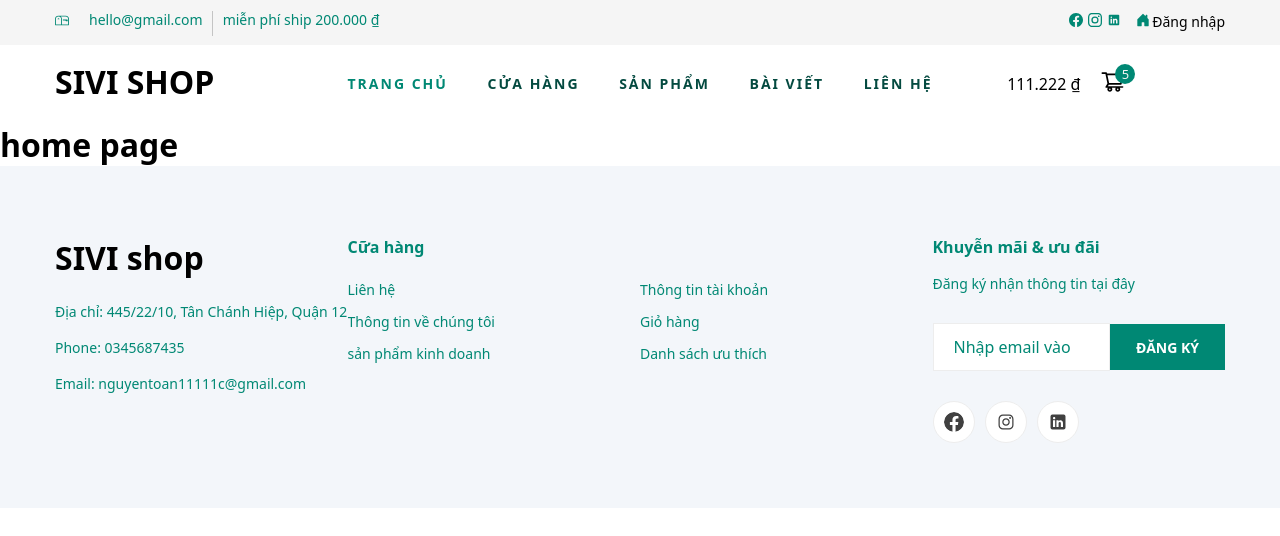
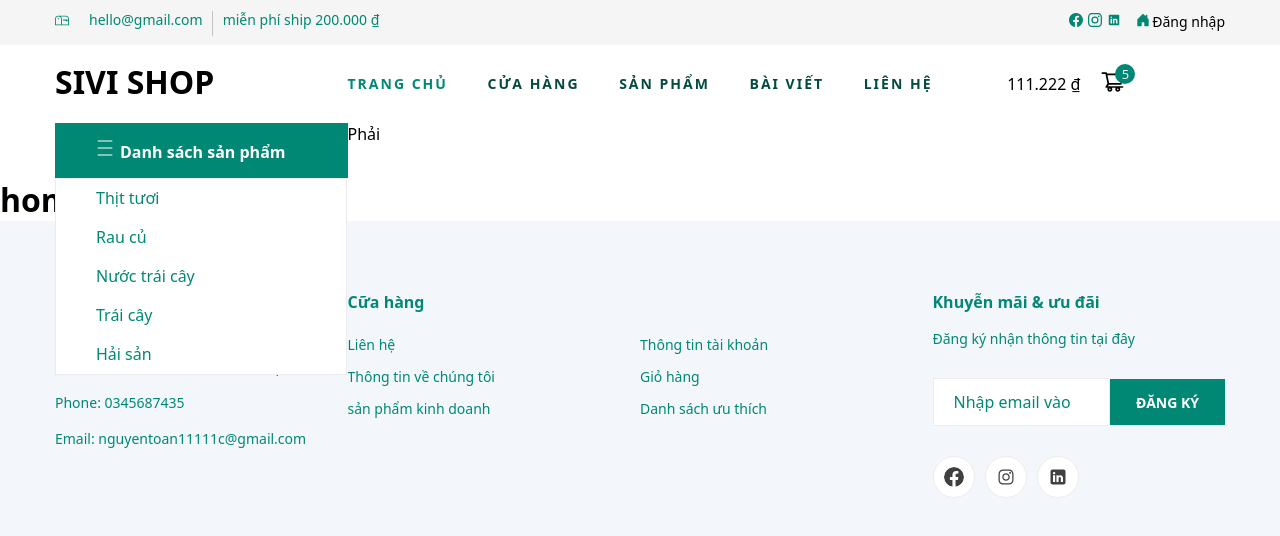
Before and after one commit to VanToan0404/kinhdoanh_hangtieudung, a React (Create React App) app in the folder fe/quanlybenhnhan/: page / in a window 1280 px wide. Shown: the top 536 px of the page. Built offline with nearby package versions, Linux system fonts and the light colour scheme.

Commit message:
Cập nhật file cấu trúc, header làm thêm phần categories

```diff
--- a/fe/quanlybenhnhan/src/pages/users/themes/footer/index.js
+++ b/fe/quanlybenhnhan/src/pages/users/themes/footer/index.js
@@ -9,7 +9,7 @@ const footer = () => {
         <footer className="footer">
             <div className="container">
                 <div className="row">
-                    <div className="col-lg-3 col-md-6 .col-sm-6 col-xs-12">
+                    <div className="col-lg-3 col-md-6 col-sm-6 col-xs-12">
                         <div className="footer__about">
                             <h1 className="footer__about__logo">
                                 SIVI shop
@@ -27,7 +27,7 @@ const footer = () => {
                             </ul>
                         </div>
                     </div>
-                    <div className="col-lg-6 col-md-6 .col-sm-6 col-xs-12">
+                    <div className="col-lg-6 col-md-6 col-sm-6 col-xs-12">
                         <div className="footer__widget">
                             <h6>Cữa hàng</h6>
                             <ul>
--- a/fe/quanlybenhnhan/src/pages/users/themes/header/index.js
+++ b/fe/quanlybenhnhan/src/pages/users/themes/header/index.js
@@ -2,12 +2,14 @@ import React, { memo, useState } from "react";
 import "./style.scss";
 import { BsFacebook, BsInstagram, BsBezier2, BsFillHouseDoorFill, BsMailbox } from "react-icons/bs";
 import { AiOutlineShoppingCart } from "react-icons/ai";
-import { IoLogoInstagram,IoLogoLinkedin } from "react-icons/io";
+import { IoLogoInstagram, IoLogoLinkedin } from "react-icons/io";
+import { CiMenuBurger } from "react-icons/ci";
 import { Link } from "react-router-dom";
 import { formater } from '../../../../utils/fomater';
 import { ROUTERS } from '../../../../utils/routers';
 
 const Header = () => {
+    const [isShowCategories, SetShowCategories] = useState(true);
     const [menus, setMEnus] = useState([
         {
             name: "Trang chủ",
@@ -114,6 +116,41 @@ const Header = () => {
                     </div>
                 </div>
             </div>
+            <div className="container">
+                <div className="row hero__categories__container">
+                    <div className="col-lg-3 hero__categories">
+                        <div className="hero__categories__all" onClick={()=> SetShowCategories(!isShowCategories)}>
+                            <CiMenuBurger />Danh sách sản phẩm
+                        </div>
+                        {
+                            isShowCategories && (
+                                <ul className={isShowCategories ? "":"hidden"}>
+                                    <li>
+                                        <Link to="">Thịt tươi</Link>
+                                    </li>
+                                    <li>
+                                        <Link to="">Rau củ</Link>
+                                    </li>
+                                    <li>
+                                        <Link to="">Nước trái cây</Link>
+                                    </li>
+                                    <li>
+                                        <Link to="">Trái cây</Link>
+                                    </li>
+                                    <li>
+                                        <Link to="">Hải sản</Link>
+                                    </li>
+                                </ul>
+                            )
+                        }
+
+                    </div>
+                    <div className="col-lg-9">
+                        Phải
+                    </div>
+                </div>
+            </div>
+
         </>
     );
 };
--- a/fe/quanlybenhnhan/src/pages/users/themes/header/style.scss
+++ b/fe/quanlybenhnhan/src/pages/users/themes/header/style.scss
@@ -124,15 +124,17 @@
             transition: all, 0.3s;
             opacity: 0;
             visibility: hidden;
-            li{
-                a{
+
+            li {
+                a {
                     text-transform: capitalize;
                     color: #f5f5f5;
                     font-weight: 400;
                     padding: 5px 15px;
                 }
-                :hover{
-                    color:#008874 ;
+
+                :hover {
+                    color: #008874;
                 }
             }
         }
@@ -179,3 +181,60 @@
     }
 
 }
+
+.hero__categories {
+    position: relative;
+
+    .hero__categories__all {
+        background: #008874;
+        padding: 15px 25px 15px 40px;
+        font-weight: bold;
+        align-items: center;
+        cursor: pointer;
+        color: #ffff;
+
+        svg,
+        span {
+            font-size: 16px;
+            margin-right: 5px;
+            font-weight: bold;
+        }
+        svg{
+            font-size: 20px;
+
+        }
+    }
+    ul {
+        border: 1px solid #ebebee;
+        position: absolute;
+        width: 99%;
+        background: #ffff;
+        opacity: 1;
+        transition: all 0.2s;
+
+        li {
+            list-style: none;
+          a{
+            text-decoration: none;
+            color: transparent;
+            font-size: 16px;
+            color: #008874;
+            line-height: 39px;
+            display: block;
+            padding-left: 40px;
+          }
+
+            &:hover {
+                background: #f7ffff;
+
+                a {
+                    color: 008874;
+                }
+            }
+        }
+        &.hidden{
+            opacity: 0;
+
+        }
+    }
+}
```
Also changed, not shown: fe/package.json (deleted, +0 -38 lines), 2 other files (tests, documents, lock files or other folders).
